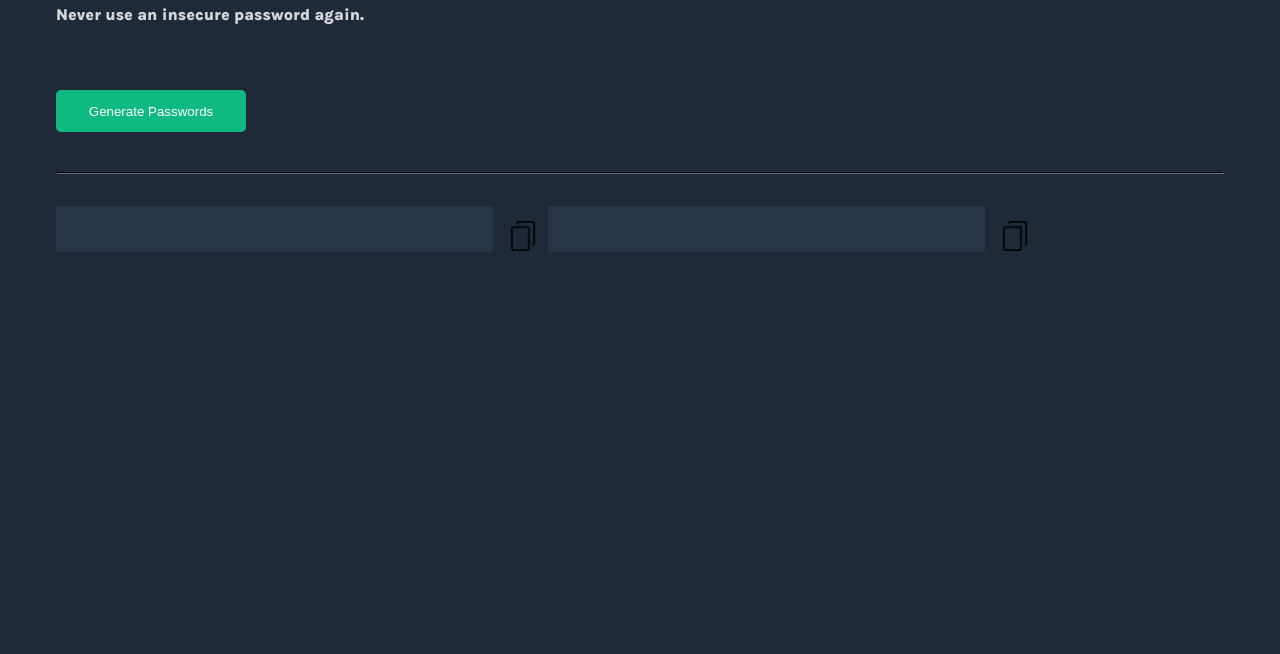
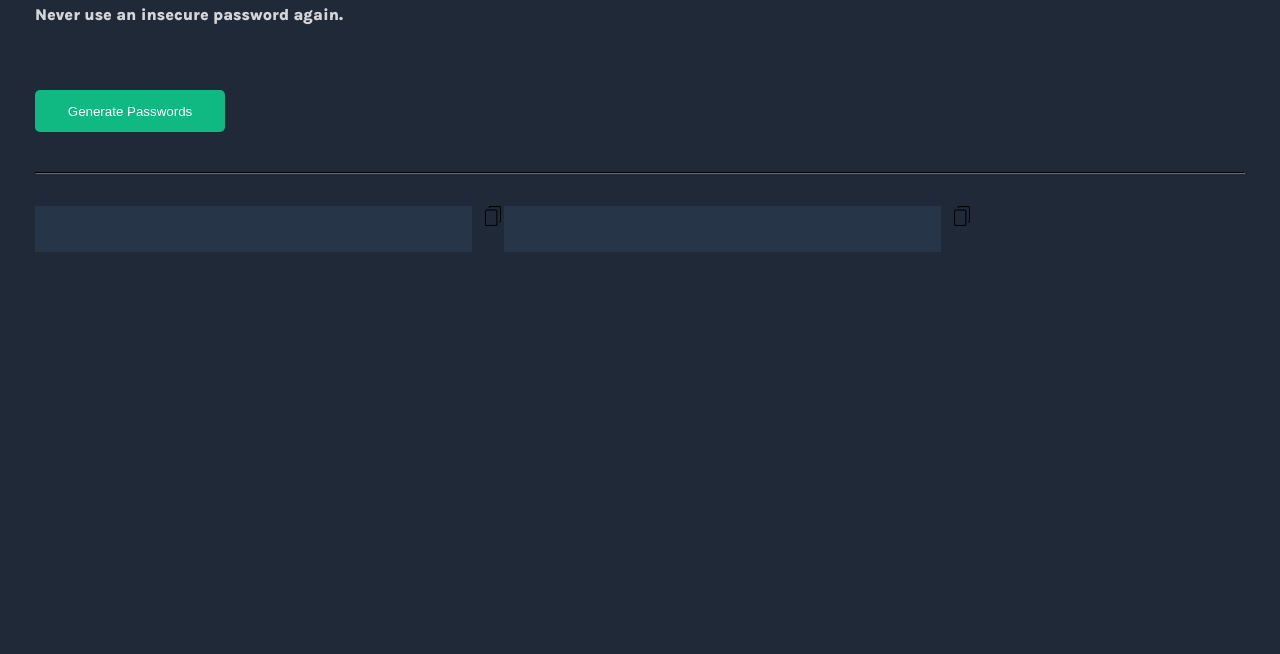
Before and after one commit to bgroyer1/scrimba-password-generator, a plain HTML site: page index.html in a window 1280 px wide. Shown: the part 146-800 px from the top of the page. Drawn offline with Linux system fonts and the light colour scheme.

Commit message:
Edited CSS

```diff
--- a/CSS/index.css
+++ b/CSS/index.css
@@ -1,7 +1,9 @@
 body {
     background-color: #1f2937;
-    margin: 56px;
-    font-family: Karla
+    margin: 56px 35px;
+    font-family: Karla;
+    user-select: none;
+    padding: 0;
 }
 
 h1 {
@@ -41,7 +43,7 @@ hr {
 .container {
     display: flex;
     flex-wrap: wrap;
-    /* justify-content: space-between;  */
+    gap: 1px;
     margin-top: 32px;
 }
 
@@ -61,9 +63,8 @@ hr {
 }
 
 .clipboard-img {
-    width: 30px;
-    height: 30px;
-    margin: 15px 10px 25px 5px;
+    width: 20px;
+    height: 20px;
 }
 
 #p-1 {
--- a/index.html
+++ b/index.html
@@ -3,7 +3,7 @@
 <head>
     <meta charset="UTF-8">
     <meta name="viewport" content="width=device-width, initial-scale=1.0">
-    <title>Document</title>
+    <title>Password Generator</title>
     <link rel="stylesheet" href="/CSS/index.css">
     <link rel="preconnect" href="https://fonts.googleapis.com">
         <link rel="preconnect" href="https://fonts.gstatic.com" crossorigin>
```
